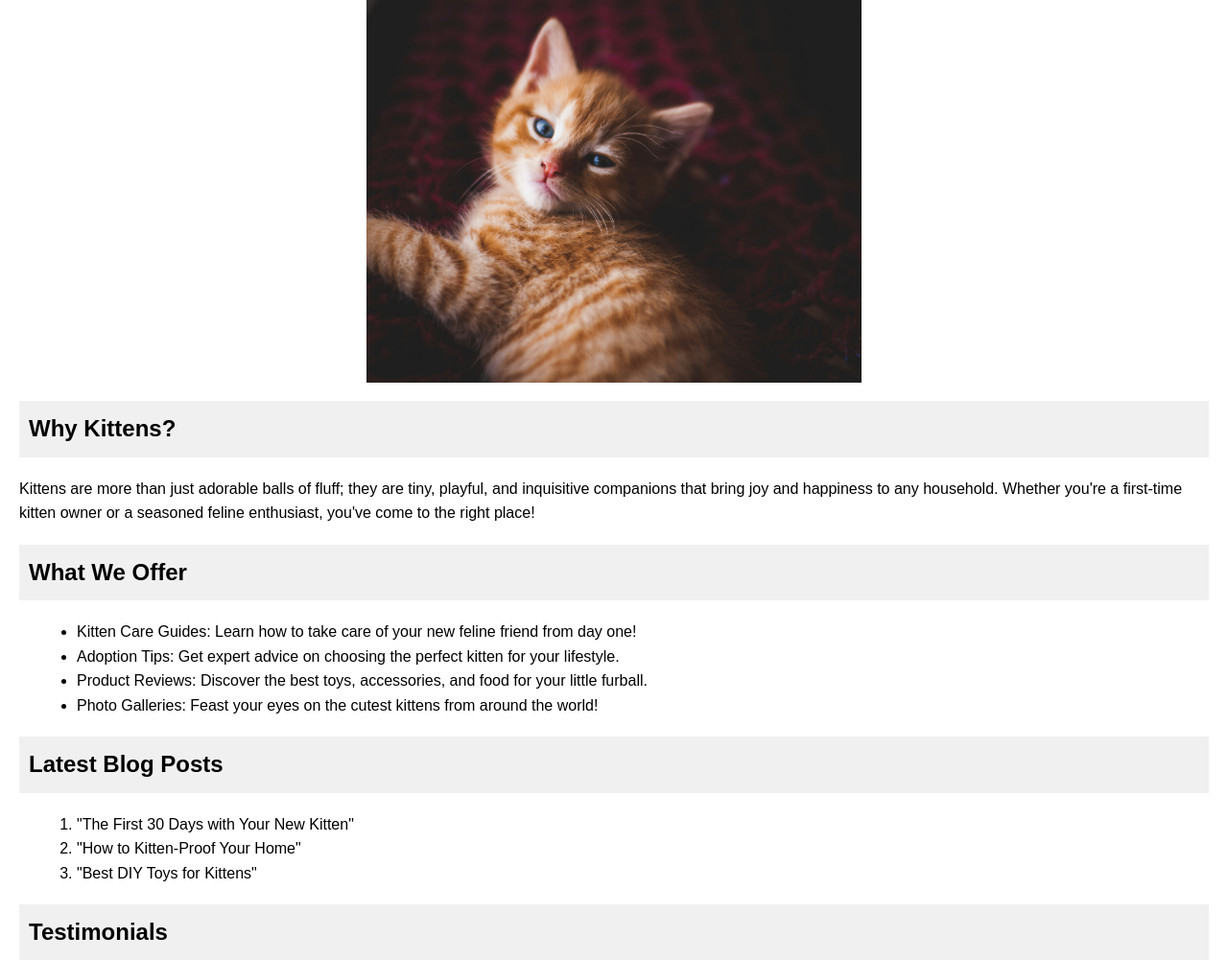
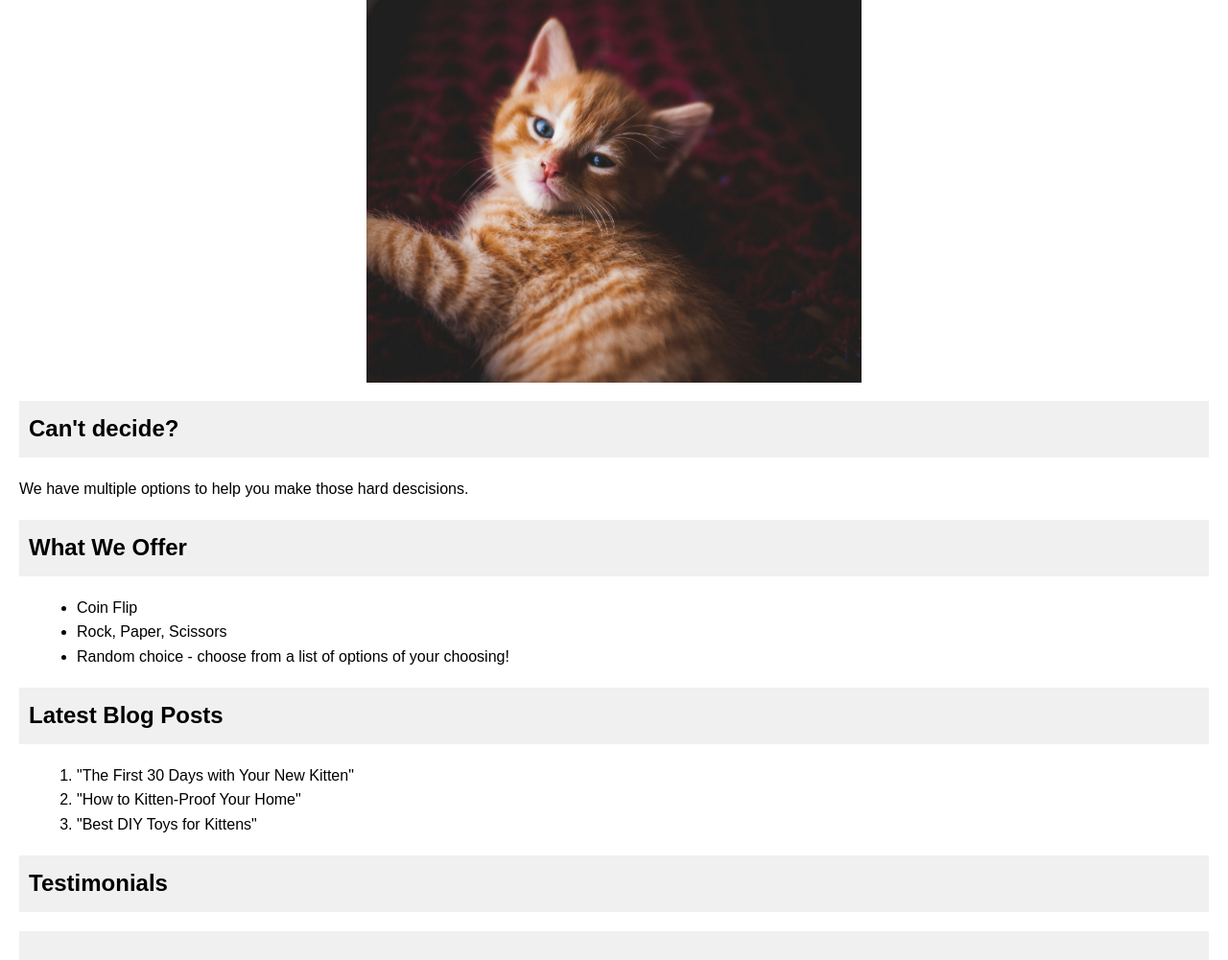
Before and after one commit to rachel-rice/choice, a Node server app: page / in a window 1280 px wide. Shown: the part 259-1260 px from the top of the page at 96% size. Run offline with Node 20, Linux system fonts and the light colour scheme; some libraries are stand-ins or nearby versions.

Commit message:
beginning to update home page to reflect choice app

```diff
--- a/views/index.ejs
+++ b/views/index.ejs
@@ -21,17 +21,16 @@
     </div>
 
     <section id="why-kittens">
-        <h2>Why Kittens?</h2>
-        <p>Kittens are more than just adorable balls of fluff; they are tiny, playful, and inquisitive companions that bring joy and happiness to any household. Whether you're a first-time kitten owner or a seasoned feline enthusiast, you've come to the right place!</p>
+        <h2>Can't decide?</h2>
+        <p>We have multiple options to help you make those hard descisions.</p>
     </section>
 
     <section id="offer">
         <h2>What We Offer</h2>
         <ul>
-          <li>Kitten Care Guides: Learn how to take care of your new feline friend from day one!</li>
-          <li>Adoption Tips: Get expert advice on choosing the perfect kitten for your lifestyle.</li>
-          <li>Product Reviews: Discover the best toys, accessories, and food for your little furball.</li>
-          <li>Photo Galleries: Feast your eyes on the cutest kittens from around the world!</li>
+          <li>Coin Flip</li>
+          <li>Rock, Paper, Scissors</li>
+          <li>Random choice - choose from a list of options of your choosing!</li>
         </ul>
     </section>
 
```
